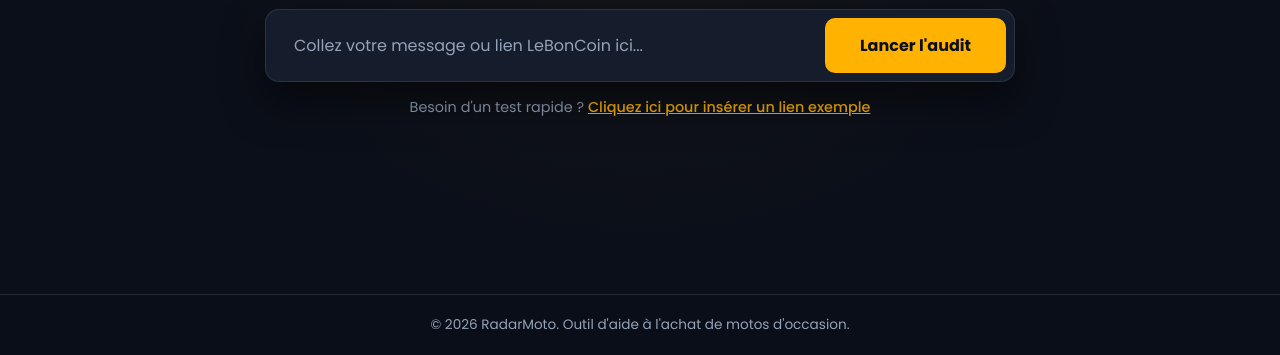
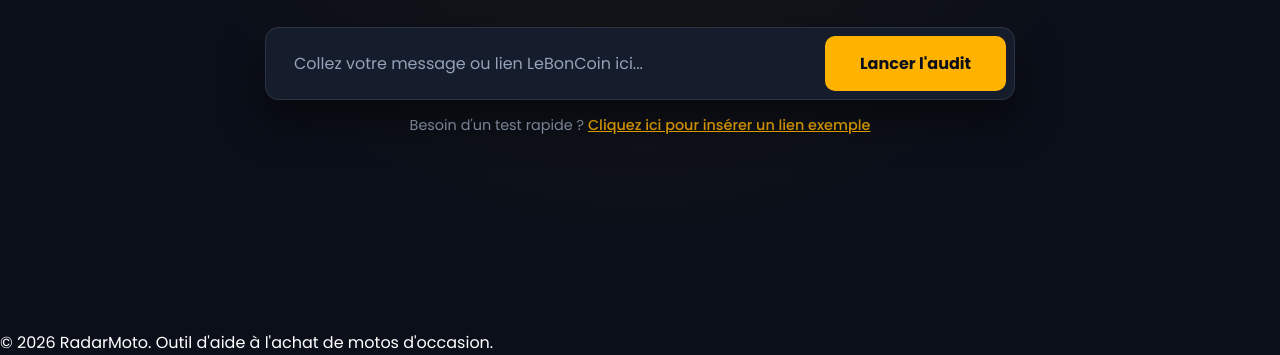
Before and after one commit to christopherlamour19-ux/Andrew, a website: page index.html in a window 1280 px wide. Shown: the part 445-800 px from the top of the page. Drawn offline with nearby package versions, Linux system fonts and the light colour scheme.

Commit message:
Update index.html

```diff
--- a/index.html
+++ b/index.html
@@ -335,14 +335,9 @@
         @keyframes spin { to { transform: rotate(360deg); } }
 
         /* --- FOOTER --- */
-        footer {
-            text-align: center;
-            padding: 20px;
-            color: var(--text-muted);
-            font-size: 0.85rem;
-            border-top: 1px solid var(--border-color);
-            background: rgba(11, 15, 25, 0.5);
-        }
+        <footer>
+            &copy; 2026 RadarMoto. Outil d'aide à l'achat de motos d'occasion.
+        </footer>
 
         @media (max-width: 768px) {
             .hero h1 { font-size: 2.2rem; }
@@ -426,8 +421,8 @@
 
     <script>
         // Initialisation de Supabase côté Front
-        const SUPABASE_URL = 'https://pznorvhjaczmhaybneesk.supabase.co';
-        const SUPABASE_ANON_KEY = 'eyJhbGciOiJIUzI1NiIsInR5cCI6IkpXVCJ9.eyJpc3MiOiJzdXBhYmFzZSIsInJlZiI6InB6bm9ydmhqY3ptaGF5Ym5lZXNrIiqicm9sZSI6ImFub24iLCJpYXQiOjE3ODU1OTcxODQsImV4cCI6MjEwMTE3MzE4NH0.E5SzQyklK9pfzb__vZBwPB6ItyLSOSnoaUB0moHhUh4';
+        const SUPABASE_URL = 'https://pznorvhjczmhaybneesk.supabase.co';
+        const SUPABASE_ANON_KEY = 'eyJhbGciOiJIUzI1NiIsInR5cCI6IkpXVCJ9.eyJpc3MiOiJzdXBhYmFzZSIsInJlZiI6InB6bm9ydmhqY3ptaGF5Ym5lZXNrIiwicm9sZSI6ImFub24iLCJpYXQiOjE3ODU1OTcxODQsImV4cCI6MjEwMTE3MzE4NH0.E5SzQyklK9pfzb__vZBwPB6ItyLSOSnoaUB0moHhUh4';
         const supabaseClient = supabase.createClient(SUPABASE_URL, SUPABASE_ANON_KEY);
 
         // Gestion du modal d'authentification
```
